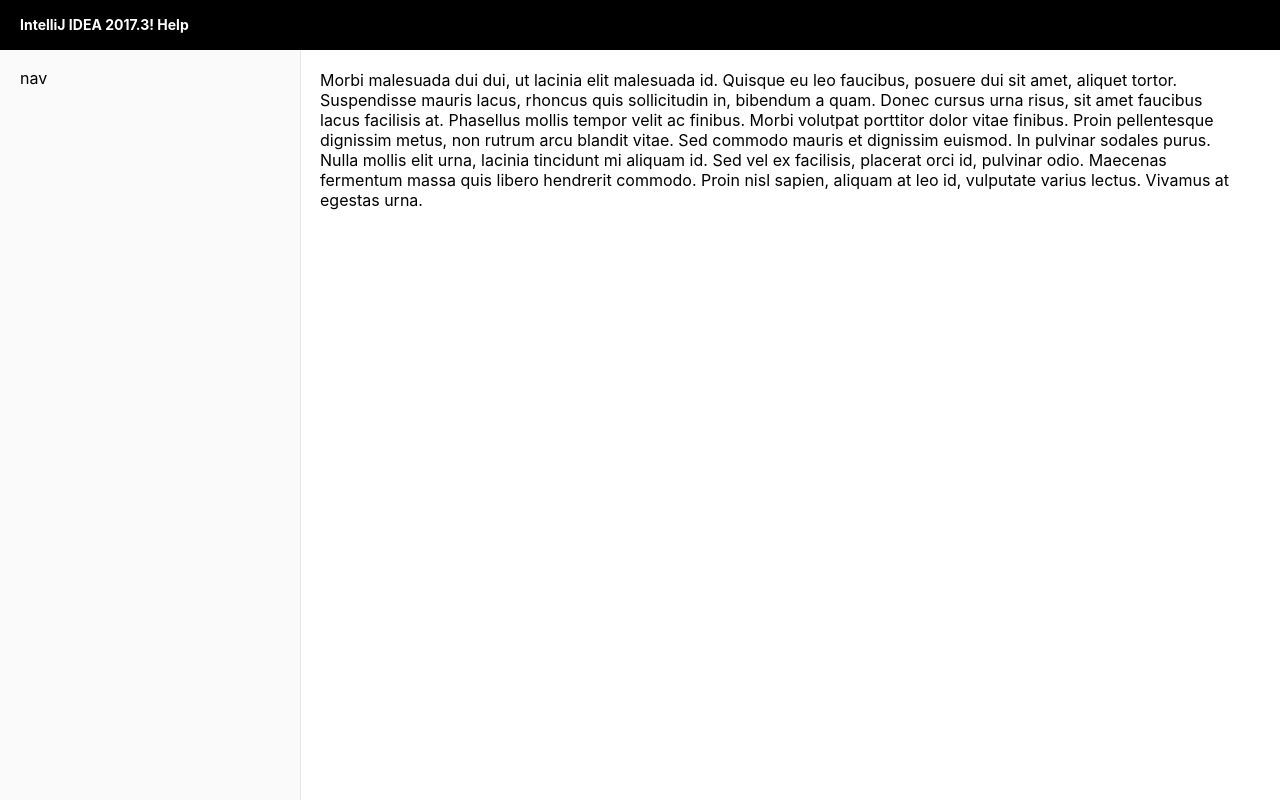
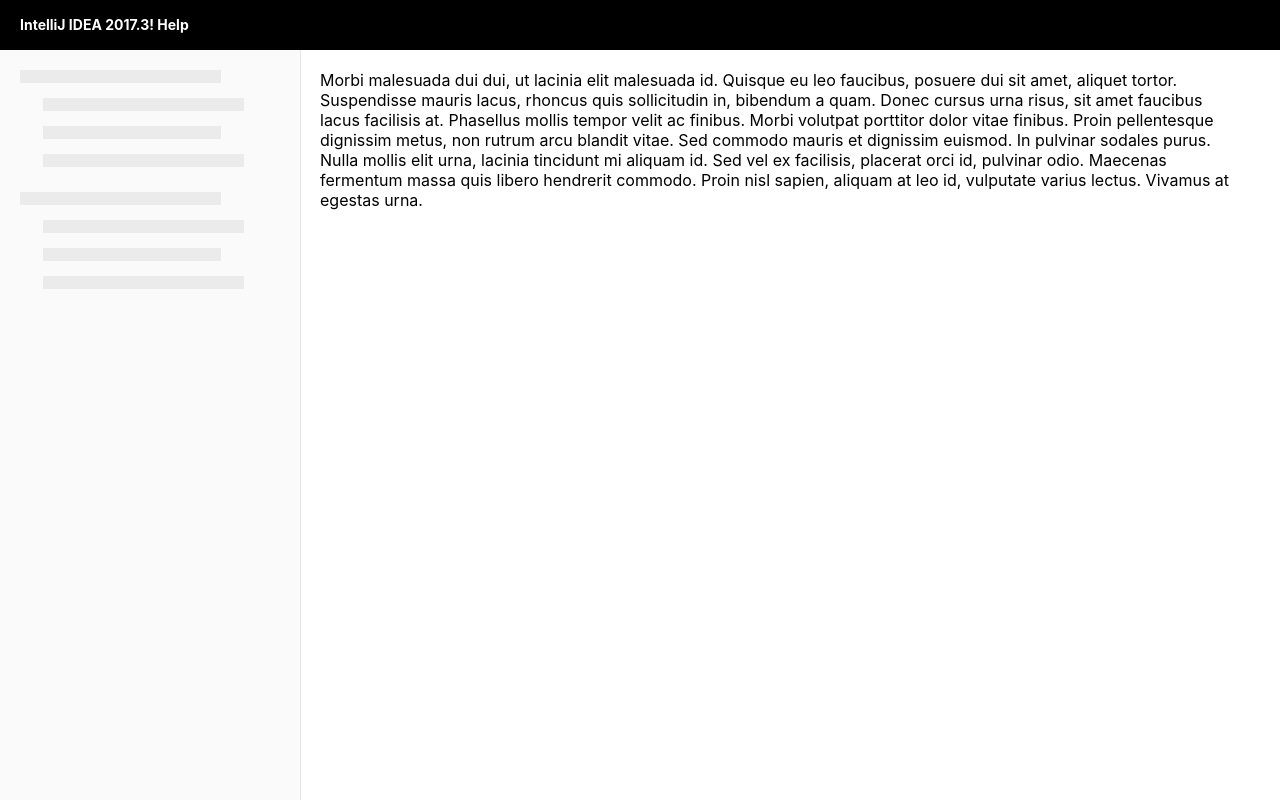
Before and after one commit to Balkanskiy/jb-webhelp, a React (Create React App) app: page / in a window 1280 px wide. Built offline with nearby package versions, Linux system fonts and the light colour scheme; no server answers; the HTML template or start-up script is replaced by a standard one.

Commit message:
Add placeholder in nav

```diff
--- a/src/App.js
+++ b/src/App.js
@@ -1,21 +1,8 @@
 import React, { Component } from "react";
-import axios from "axios";
+import Index from "./components/SideMenu/";
 import css from "./styles.module.css";
 
-const http = axios.create();
-
 class App extends Component {
-  state = { data: {} };
-
-  componentDidMount() {
-    this.fetchData();
-  }
-
-  fetchData = async () => {
-    const { data } = await http.get("/help/idea/2018.3/HelpTOC.json");
-    this.setState({ data });
-  };
-
   render() {
     return (
       <div className={css.layout}>
@@ -23,9 +10,7 @@ class App extends Component {
           <b className={css.title}>IntelliJ IDEA 2017.3! Help</b>
         </header>
         <div className={css.app}>
-          <div className={css.sideBar}>
-            <div className={css.menu}>nav</div>
-          </div>
+          <Index />
           <div className={css.content}>
             Morbi malesuada dui dui, ut lacinia elit malesuada id. Quisque eu
             leo faucibus, posuere dui sit amet, aliquet tortor. Suspendisse
--- /dev/null
+++ b/src/components/SideMenu/SvgLoadingPlaceholder.jsx
@@ -0,0 +1,76 @@
+import React from "react";
+
+const SvgLoadingPlaceholder = props => (
+  <React.Fragment>
+    <svg width="100%" height="120px" {...props}>
+      <defs>
+        <clipPath id="LoadingPlaceholder_svg__a">
+          <path clipRule="evenodd" d="M-855-96H344v418H-855z" />
+        </clipPath>
+      </defs>
+      <g clipPath="url(#LoadingPlaceholder_svg__a)">
+        <path fill="#EBEBEB" d="M23 28h201v13H23V28z" />
+      </g>
+      <defs>
+        <clipPath id="LoadingPlaceholder_svg__b">
+          <path clipRule="evenodd" d="M-855-96H344v418H-855z" />
+        </clipPath>
+      </defs>
+      <g clipPath="url(#LoadingPlaceholder_svg__b)">
+        <path fill="#EBEBEB" d="M23 84h201v13H23V84z" />
+      </g>
+      <defs>
+        <clipPath id="LoadingPlaceholder_svg__c">
+          <path clipRule="evenodd" d="M-855-96H344v418H-855z" />
+        </clipPath>
+      </defs>
+      <g clipPath="url(#LoadingPlaceholder_svg__c)">
+        <path fill="#EBEBEB" d="M23 56h178v13H23V56z" />
+      </g>
+      <defs>
+        <clipPath id="LoadingPlaceholder_svg__d">
+          <path clipRule="evenodd" d="M-855-96H344v418H-855z" />
+        </clipPath>
+      </defs>
+      <g clipPath="url(#LoadingPlaceholder_svg__d)">
+        <path fill="#EBEBEB" d="M0 0h201v13H0V0z" />
+      </g>
+    </svg>
+    <svg width="100%" {...props}>
+      <defs>
+        <clipPath id="LoadingPlaceholder_svg__a">
+          <path clipRule="evenodd" d="M-855-96H344v418H-855z" />
+        </clipPath>
+      </defs>
+      <g clipPath="url(#LoadingPlaceholder_svg__a)">
+        <path fill="#EBEBEB" d="M23 28h201v13H23V28z" />
+      </g>
+      <defs>
+        <clipPath id="LoadingPlaceholder_svg__b">
+          <path clipRule="evenodd" d="M-855-96H344v418H-855z" />
+        </clipPath>
+      </defs>
+      <g clipPath="url(#LoadingPlaceholder_svg__b)">
+        <path fill="#EBEBEB" d="M23 84h201v13H23V84z" />
+      </g>
+      <defs>
+        <clipPath id="LoadingPlaceholder_svg__c">
+          <path clipRule="evenodd" d="M-855-96H344v418H-855z" />
+        </clipPath>
+      </defs>
+      <g clipPath="url(#LoadingPlaceholder_svg__c)">
+        <path fill="#EBEBEB" d="M23 56h178v13H23V56z" />
+      </g>
+      <defs>
+        <clipPath id="LoadingPlaceholder_svg__d">
+          <path clipRule="evenodd" d="M-855-96H344v418H-855z" />
+        </clipPath>
+      </defs>
+      <g clipPath="url(#LoadingPlaceholder_svg__d)">
+        <path fill="#EBEBEB" d="M0 0h201v13H0V0z" />
+      </g>
+    </svg>
+  </React.Fragment>
+);
+
+export default SvgLoadingPlaceholder;
--- /dev/null
+++ b/src/components/SideMenu/index.jsx
@@ -0,0 +1,51 @@
+import React, { PureComponent } from "react";
+import axios from "axios";
+import css from "./styles.module.css";
+import Placeholder from "./SvgLoadingPlaceholder";
+
+const http = axios.create();
+
+export default class Index extends PureComponent {
+  state = {
+    entities: {},
+    isLoading: false
+  };
+
+  componentDidMount() {
+    this.fetchData();
+  }
+
+  fetchData = async () => {
+    this.setState({ isLoading: true }, async () => {
+      try {
+        const { data } = await http.get("/help/idea/2018.3/HelpTOC.json");
+        this.setState({ entities: data.entities });
+      } catch (e) {
+        console.error(e);
+      } finally {
+        this.setState({ isLoading: false });
+      }
+    });
+  };
+
+  render() {
+    const { pages = [], isLoading } = this.state.entities;
+
+    return (
+      <div className={css.sideMenu}>
+        <div className={css.menu}>
+          {!isLoading ? (
+            <React.Fragment>
+              <Placeholder />
+            </React.Fragment>
+          ) : (
+            <ul>
+              <li>page</li>
+              <li>page 2</li>
+            </ul>
+          )}
+        </div>
+      </div>
+    );
+  }
+}
--- /dev/null
+++ b/src/components/SideMenu/styles.module.css
@@ -0,0 +1,27 @@
+.sideMenu {
+  background-color: #fafafa;
+  border-right: #e6e6e6 solid 1px;
+  max-width: 300px;
+  width: 100%;
+  position: absolute;
+  top: 0;
+  left: 0;
+  height: 100vh;
+  transition: max-width 0.2s ease;
+}
+
+@media (max-width: 768px) {
+  .sideMenu {
+    max-width: 150px;
+  }
+}
+
+.menu {
+  padding: 70px 20px;
+  line-height: 1;
+}
+
+.placeholder {
+  position: relative;
+  max-width: 100%;
+}
--- a/src/styles.module.css
+++ b/src/styles.module.css
@@ -51,29 +51,6 @@
   width: 100%;
 }
 
-.sideBar {
-  background-color: #fafafa;
-  border-right: #e6e6e6 solid 1px;
-  max-width: 300px;
-  width: 100%;
-  position: absolute;
-  top: 0;
-  left: 0;
-  height: 100vh;
-  transition: max-width 0.2s ease;
-}
-
-.menu {
-  padding: 70px 20px;
-  line-height: 1;
-}
-
-@media (max-width: 768px) {
-  .sideBar {
-    max-width: 150px;
-  }
-}
-
 .content {
   padding: 20px;
   max-width: 920px;
```
